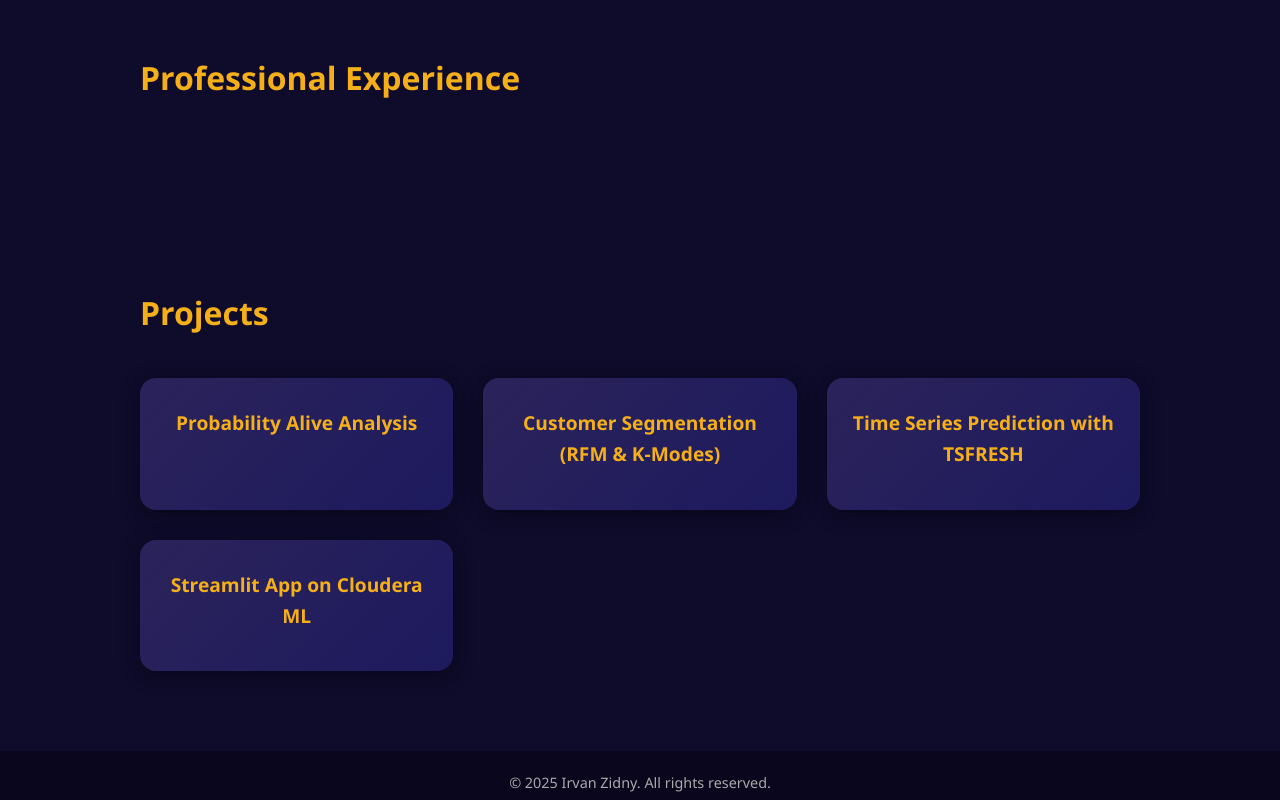
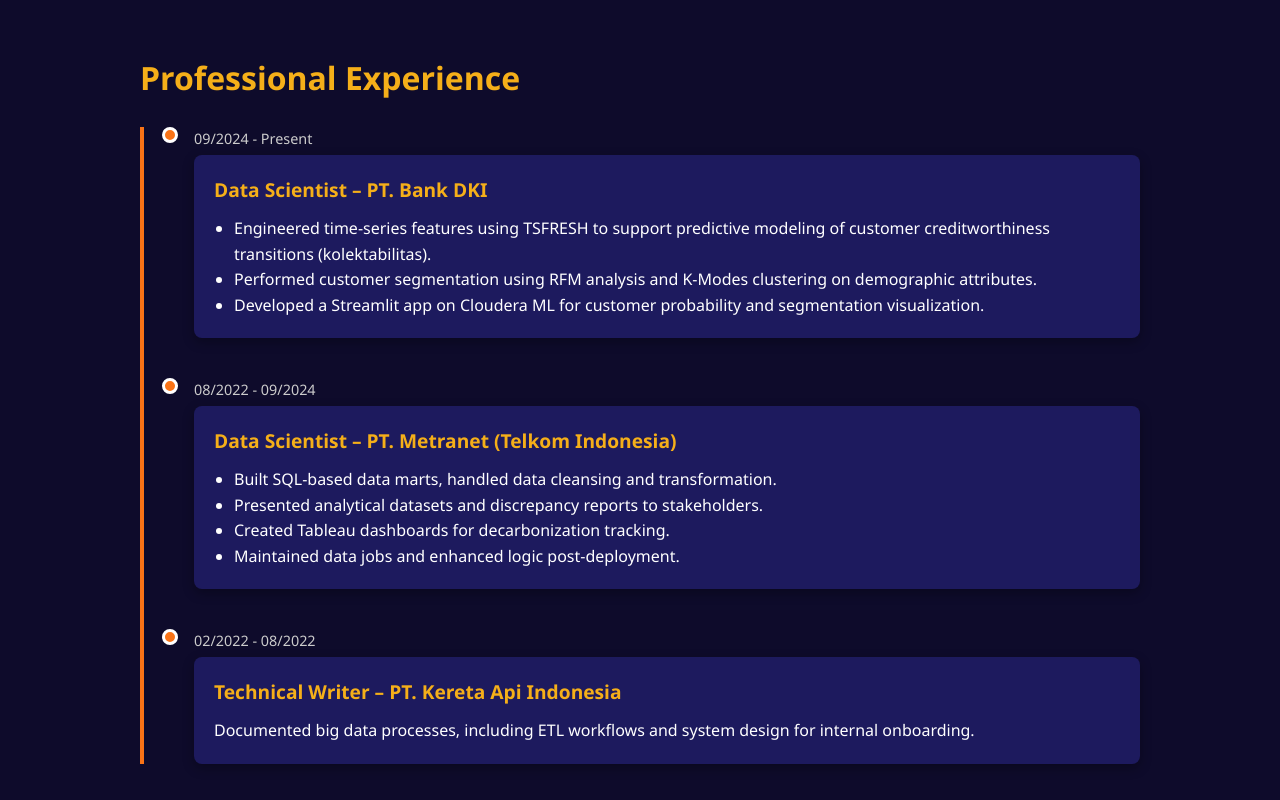
Before and after one commit to Rgoptimus/portofolio, a plain HTML site: page index.html in a window 1280 px wide. Shown: the part 1140-1940 px from the top of the page. Drawn offline with nearby package versions, Linux system fonts and the light colour scheme.

Commit message:
Update index.html

```diff
--- a/index.html
+++ b/index.html
@@ -43,7 +43,49 @@
     <div class="container">
       <h2>Professional Experience</h2>
       <div class="timeline">
-        <!-- Timeline items here (same as before) -->
+
+        <div class="timeline-item">
+          <div class="timeline-dot"></div>
+          <div>
+            <div class="timeline-date">09/2024 - Present</div>
+            <div class="timeline-content">
+              <h3>Data Scientist – PT. Bank DKI</h3>
+              <ul>
+                <li>Engineered time-series features using TSFRESH to support predictive modeling of customer creditworthiness transitions (kolektabilitas).</li>
+                <li>Performed customer segmentation using RFM analysis and K-Modes clustering on demographic attributes.</li>
+                <li>Developed a Streamlit app on Cloudera ML for customer probability and segmentation visualization.</li>
+              </ul>
+            </div>
+          </div>
+        </div>
+
+        <div class="timeline-item">
+          <div class="timeline-dot"></div>
+          <div>
+            <div class="timeline-date">08/2022 - 09/2024</div>
+            <div class="timeline-content">
+              <h3>Data Scientist – PT. Metranet (Telkom Indonesia)</h3>
+              <ul>
+                <li>Built SQL-based data marts, handled data cleansing and transformation.</li>
+                <li>Presented analytical datasets and discrepancy reports to stakeholders.</li>
+                <li>Created Tableau dashboards for decarbonization tracking.</li>
+                <li>Maintained data jobs and enhanced logic post-deployment.</li>
+              </ul>
+            </div>
+          </div>
+        </div>
+
+        <div class="timeline-item">
+          <div class="timeline-dot"></div>
+          <div>
+            <div class="timeline-date">02/2022 - 08/2022</div>
+            <div class="timeline-content">
+              <h3>Technical Writer – PT. Kereta Api Indonesia</h3>
+              <p>Documented big data processes, including ETL workflows and system design for internal onboarding.</p>
+            </div>
+          </div>
+        </div>
+
       </div>
     </div>
   </section>
```
